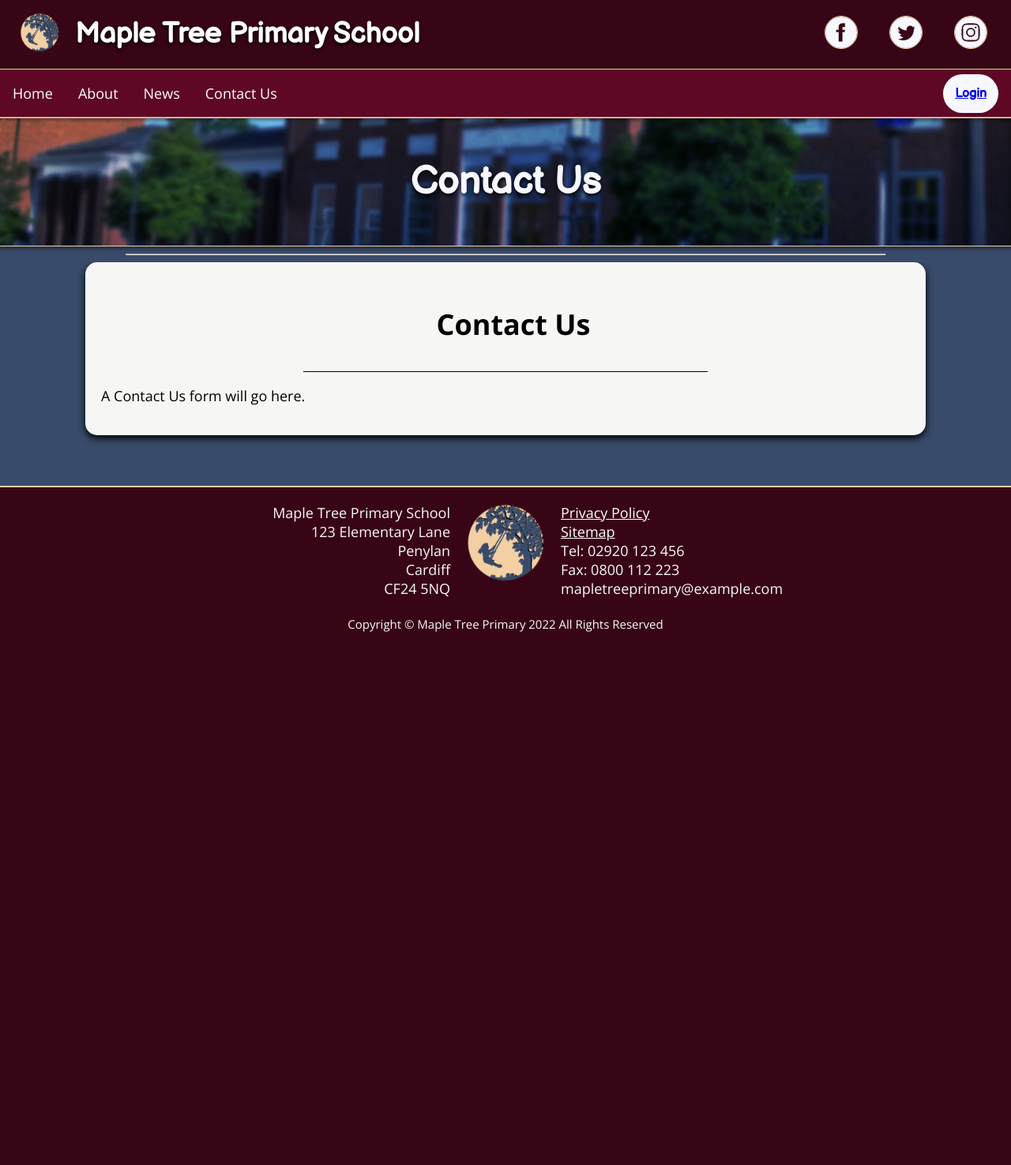
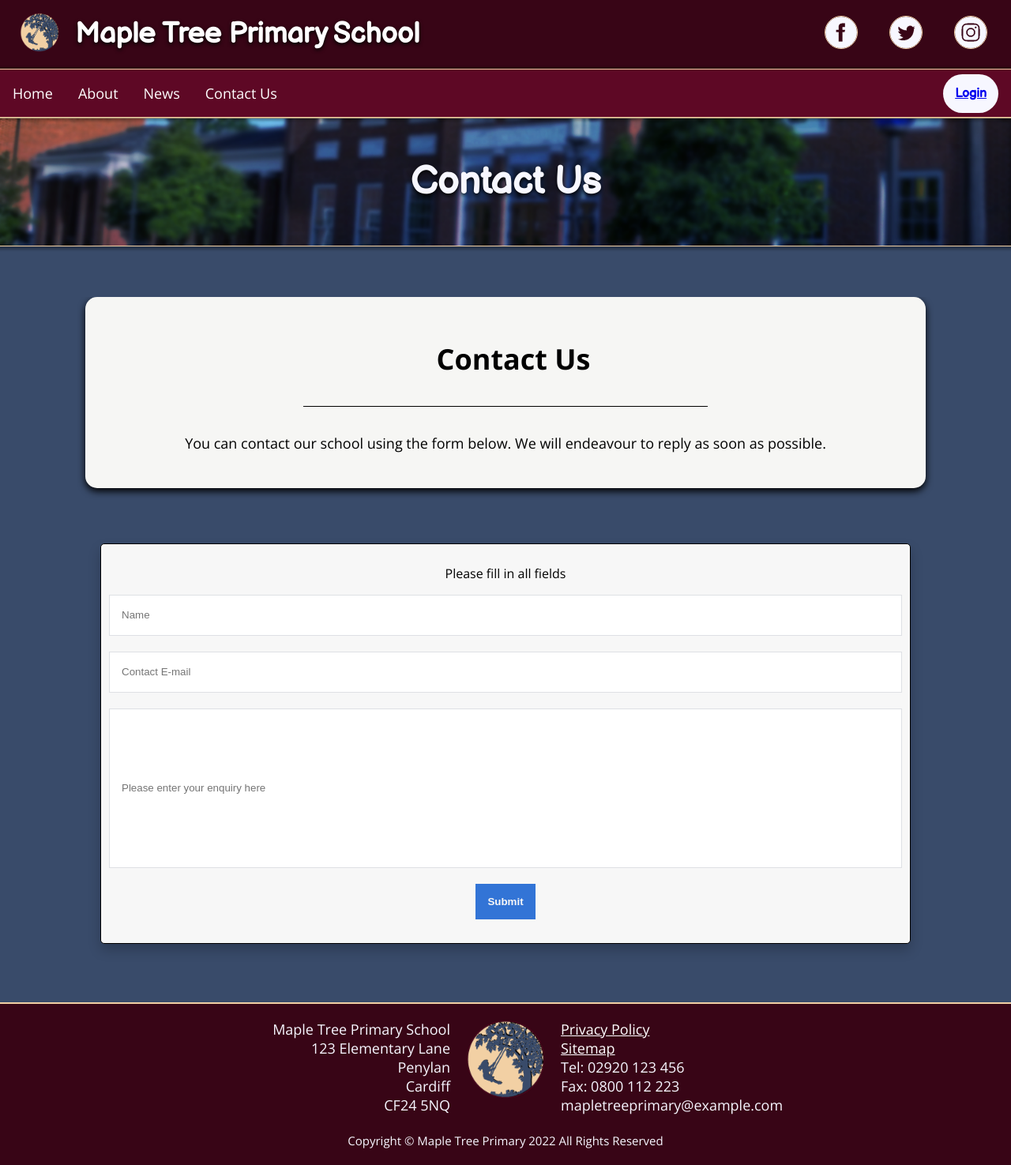
Before and after one commit to modjw/u10-a2, a PHP site: page /contact.php in a window 1280 px wide. Shown: the whole page at 79% size. Before the commit the page ends 800 px from the top, so only its background shows below. Run offline with PHP 8.4, Linux system fonts and the light colour scheme.

Commit message:
finished news, contact and admissions pages

```diff
--- a/about.php
+++ b/about.php
@@ -26,7 +26,7 @@
 <?php include ("include/navbar.php"); ?>
 
 <div class="page-header">
-    <h1>About Maple Tree Primary School</h1>
+    <h1>About Our School</h1>
 </div>
 
 
@@ -57,10 +57,6 @@
         <span class="dot" onclick="currentSlide(4)"></span>
     </div>
 </div>
-
-    <!-- <div class="space">
-        <br>
-    </div> -->
 
     <br>
 
--- a/contact.php
+++ b/contact.php
@@ -32,19 +32,28 @@
 <div class="page-header">
     <h1>Contact Us</h1>
 </div>
-<hr class="page-hr">
 
-    <!-- <div class="space">
+    <div class="space">
         <br>
-    </div> -->
+    </div>
 
     <div class="headteacher-welcome-container">
         <div class="head-welcome-block">
             <h1 class="center-text">Contact Us</h1>
             <hr>
-            <p>A Contact Us form will go here.</p>
+            <p class="center-p">You can contact our school using the form below. We will endeavour to reply as soon as possible.</p>
         </div>
     </div>
+
+    <div class="login contact">
+        <p>Please fill in all fields</p>
+        <form>
+        <input type="text" name="name" placeholder="Name" id="name" required>
+        <input type="text" name="email" placeholder="Contact E-mail" id="email" required>
+        <input type="text" name="message" placeholder="Please enter your enquiry here" id="message" required>
+        <input type="submit" value="Submit">
+    </form>
+  </div>
 
     <br>
 
--- a/styles/style.css
+++ b/styles/style.css
@@ -610,9 +610,11 @@ body {
 }
 
 .center-p {
-  width: 70%;
+  width: 80%;
   text-align: center;
   margin: auto;
+  padding: 25px 0px 25px;
+  list-style-type: none;
 }
 
 .welcome-text blockquote {
@@ -676,11 +678,20 @@ blockquote:after {
 .staff-photo {
   border-radius: 50%;
   border-style: solid;
-  border-width: 1px;
+  border-width: 0px;
   margin-right: 20px;
   margin-top: auto;
   margin-bottom: auto;
   box-shadow: 0 4px 10px 0 rgba(0, 0, 0, 0.5);
+}
+
+.news-item {
+  text-align: center;
+}
+
+.news-img {
+  max-width: 50%;
+  border: 1px solid black;
 }
 
 /* Portal Styling */
@@ -782,7 +793,7 @@ blockquote:after {
 .login {
   width: 400px;
   background-color: #F7F7F7;
-  margin: 100px auto;
+  margin: 50px auto;
   text-align: center;
   box-shadow: 0px 8px 16px 0px rgba(0,0,0,0.2);
   border-radius: 5px;
@@ -831,6 +842,26 @@ blockquote:after {
   color:rgba(0, 0, 0, 1);
   font-size: 16px;
   padding-top: 10px;
+}
+
+.contact {
+  padding: 0;
+  width: 80%;
+}
+
+.contact form {
+  padding-top: 0;
+  margin-top: 0;
+}
+
+.contact form input[type="text"] {
+  width: 95%;
+  margin-left: 10px;
+  margin-right: 10px;
+}
+
+.contact form input[id="message"] {
+  height: 200px;
 }
 
 /* footer */
```
Also changed, not shown: admissions.php (+8 -4 lines), news.php (+12 -21 lines), portal/teacher-resources.php (+6 -6 lines), images/news1.png (added), images/news2.png (added), images/news3.png (added).
